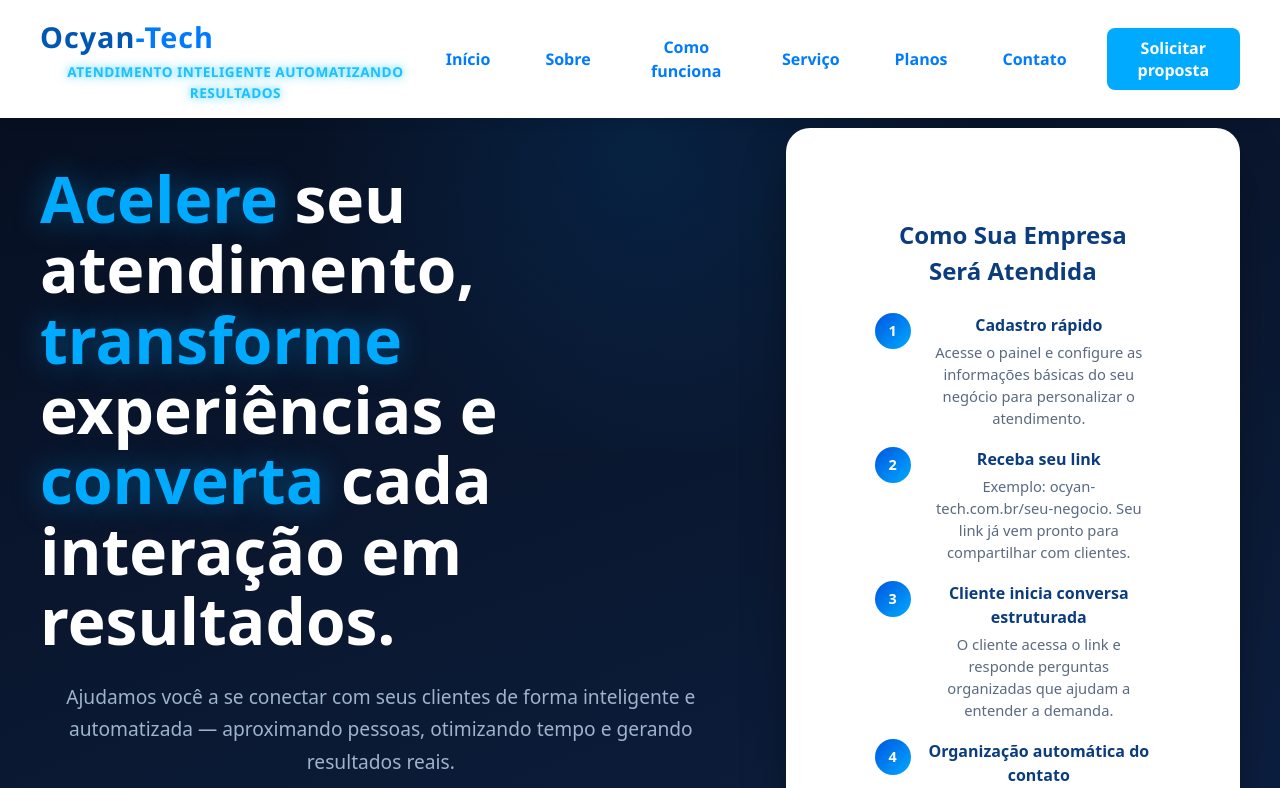
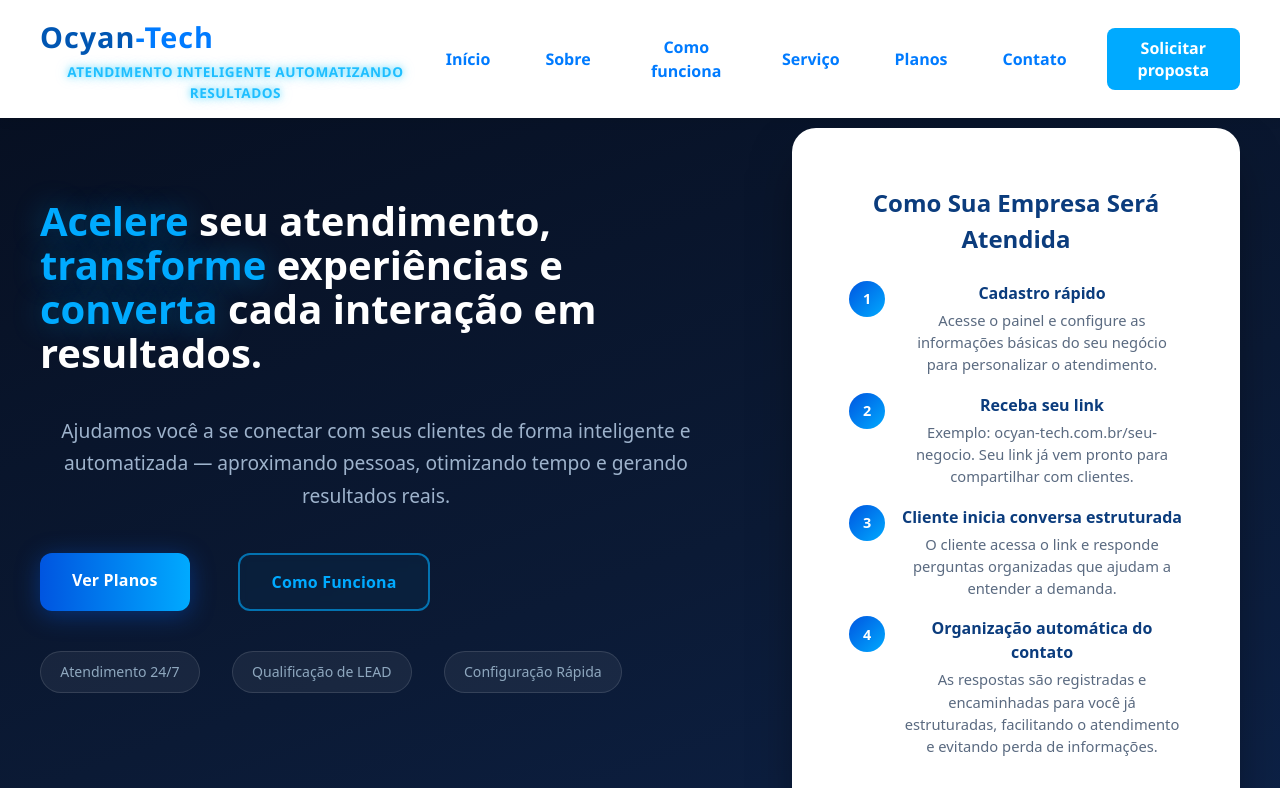
Before and after one commit to OcimarPrado/Frontend-ProjetoA, a React (Vite) app: page / in a window 1280 px wide. Shown: the top 788 px of the page. Built offline with nearby package versions, Linux system fonts and the light colour scheme.

Commit message:
ajuste hero

```diff
--- a/src/components/Hero.tsx
+++ b/src/components/Hero.tsx
@@ -9,22 +9,50 @@ const Hero: React.FC = () => {
           <h1>
             <span className="highlight">Acelere</span> seu atendimento,{" "}
             <span className="highlight">transforme</span> experiências e{" "}
-            <span className="highlight">converta</span> cada interação em resultados.
+            <span className="highlight">converta</span> cada interação em
+            resultados.
           </h1>
 
           <p className="hero-description">
-            Ajudamos você a se conectar com seus clientes de forma inteligente e automatizada — aproximando pessoas, otimizando tempo e gerando resultados reais.
+            Ajudamos você a se conectar com seus clientes de forma inteligente e
+            automatizada — aproximando pessoas, otimizando tempo e gerando
+            resultados reais.
           </p>
 
           <div className="hero-cta">
-            <a href="#planos" className="btn-primary">Ver Planos</a>
-            <a href="#como-funciona" className="btn-secondary">Como Funciona</a>
+            <a href="#planos" className="btn-primary">
+              Ver Planos
+            </a>
+            <a href="#como-funciona" className="btn-secondary">
+              Como Funciona
+            </a>
           </div>
 
+          {/* Seção de Badges com Tooltip */}
           <div className="hero-features">
-            <div className="feature-badge">Atendimento 24/7</div>
-            <div className="feature-badge">Qualificação de LEAD</div>
-            <div className="feature-badge">Configuração Rápida</div>
+            <div
+              className="feature-badge"
+              tabIndex={0}
+              data-tooltip="Sua empresa nunca dorme. Nosso sistema responde clientes instantaneamente a qualquer hora do dia ou da noite."
+            >
+              Atendimento 24/7
+            </div>
+
+            <div
+              className="feature-badge"
+              tabIndex={0}
+              data-tooltip="Filtre curiosos e foque em quem realmente quer comprar através de perguntas estratégicas automatizadas."
+            >
+              Qualificação de LEAD
+            </div>
+
+            <div
+              className="feature-badge"
+              tabIndex={0}
+              data-tooltip="Em menos de 10 minutos seu link está pronto para ser divulgado e começar a captar clientes."
+            >
+              Configuração Rápida
+            </div>
           </div>
         </div>
 
@@ -35,7 +63,10 @@ const Hero: React.FC = () => {
               <div className="step-number">1</div>
               <div className="step-content">
                 <strong>Cadastro rápido</strong>
-                <p>Acesse o painel e configure as informações básicas do seu negócio para personalizar o atendimento.</p>
+                <p>
+                  Acesse o painel e configure as informações básicas do seu
+                  negócio para personalizar o atendimento.
+                </p>
               </div>
             </div>
 
@@ -43,7 +74,10 @@ const Hero: React.FC = () => {
               <div className="step-number">2</div>
               <div className="step-content">
                 <strong>Receba seu link</strong>
-                <p>Exemplo: ocyan-tech.com.br/seu-negocio. Seu link já vem pronto para compartilhar com clientes.</p>
+                <p>
+                  Exemplo: ocyan-tech.com.br/seu-negocio. Seu link já vem pronto
+                  para compartilhar com clientes.
+                </p>
               </div>
             </div>
 
@@ -51,7 +85,10 @@ const Hero: React.FC = () => {
               <div className="step-number">3</div>
               <div className="step-content">
                 <strong>Cliente inicia conversa estruturada</strong>
-                <p>O cliente acessa o link e responde perguntas organizadas que ajudam a entender a demanda.</p>
+                <p>
+                  O cliente acessa o link e responde perguntas organizadas que
+                  ajudam a entender a demanda.
+                </p>
               </div>
             </div>
 
@@ -59,7 +96,11 @@ const Hero: React.FC = () => {
               <div className="step-number">4</div>
               <div className="step-content">
                 <strong>Organização automática do contato</strong>
-                <p>As respostas são registradas e encaminhadas para você já estruturadas, facilitando o atendimento e evitando perda de informações.</p>
+                <p>
+                  As respostas são registradas e encaminhadas para você já
+                  estruturadas, facilitando o atendimento e evitando perda de
+                  informações.
+                </p>
               </div>
             </div>
           </div>
--- a/src/styles/Hero.css
+++ b/src/styles/Hero.css
@@ -1,32 +1,24 @@
 .hero {
   background: linear-gradient(160deg, #060e1f 0%, #0b1a35 60%, #0d2248 100%);
   color: #fff;
-  /* Aumentei o padding superior para não colidir com o menu fixo */
   padding: 8rem 1.5rem 4rem;
   display: flex;
   justify-content: center;
-  align-items: center; /* Centraliza verticalmente o conteúdo */
-  min-height: 100vh; /* Use vh para maior compatibilidade se svh falhar */
+  align-items: center;
+  min-height: 50vh;
   position: relative;
   overflow: hidden;
 }
-/* Glow decorativo de fundo */
+
 .hero::before {
   content: '';
   position: absolute;
-  top: -150px;
-  left: 50%;
-  transform: translateX(-50%);
-  width: 750px;
-  height: 600px;
-  background: radial-gradient(circle, rgba(0, 140, 255, 0.12) 0%, transparent 70%);
-  pointer-events: none;
 }
 
 .hero-inner {
   display: grid;
   grid-template-columns: 1.2fr 0.8fr; /* Dá um pouco mais de espaço para o texto */
-  gap: 4rem;
+  gap: 5rem;
   max-width: 1200px;
   width: 100%;
   align-items: center; /* Alinha o texto e o card horizontalmente */
@@ -34,9 +26,10 @@
 }
 
 .hero h1 {
-  font-size: clamp(2.5rem, 5vw, 4rem);
+  font-size: clamp(2.5rem, 3vw, 1rem);
   font-weight: 800;
-  margin-bottom: 1.5rem;
+  margin-bottom:2.5rem;
+  margin-top: -50px;
   line-height: 1.;
   text-align: left; /* Garante alinhamento à esquerda no desktop */
 }
@@ -55,7 +48,7 @@
 
 .hero-cta {
   display: flex;
-  gap: 1rem;
+  gap: 3rem;
   margin-bottom: 2.5rem;
   flex-wrap: wrap;
 }
@@ -96,19 +89,81 @@
 
 .hero-features {
   display: flex;
-  gap: 0.6rem;
+  gap: 3rem;
   flex-wrap: wrap;
+}
+
+/* =====================
+   FEATURE BADGES COM TOOLTIP
+   ===================== */
+.hero-features {
+  display: flex;
+  gap: 2rem;
+  flex-wrap: wrap;
+  position: relative;
 }
 
 .feature-badge {
   background: rgba(255, 255, 255, 0.06);
   border: 1px solid rgba(255, 255, 255, 0.12);
   border-radius: 999px;
-  padding: 0.45rem 1.1rem;
+  padding: .6rem 1.2rem; /* Ajustado para formato pílula */
   font-size: 0.88rem;
   color: #8fa8bf;
   transition: all 0.3s ease;
-  cursor: default;
+  cursor: help; /* Indica que há uma informação extra */
+  position: relative; /* Necessário para o tooltip */
+}
+
+/* O "Card" explicativo que fica escondido */
+.feature-badge::after {
+  content: attr(data-tooltip); /* Pega o texto do HTML */
+  position: absolute;
+  bottom: 140%;
+  left: 50%;
+  transform: translateX(-50%) translateY(10px);
+  background: #0d2248; /* Cor interna do seu Hero */
+  color: #fff;
+  padding: 12px;
+  border-radius: 12px;
+  font-size: 0.8rem;
+  width: 200px;
+  text-align: center;
+  line-height: 1.4;
+  box-shadow: 0 10px 30px rgba(0, 0, 0, 0.5);
+  border: 1px solid rgba(0, 170, 255, 0.3);
+  pointer-events: none;
+  opacity: 0;
+  visibility: hidden;
+  transition: all 0.3s ease;
+  z-index: 100;
+  white-space: normal; /* Permite quebra de linha no texto explicativo */
+}
+
+/* Triângulo do balão */
+.feature-badge::before {
+  content: '';
+  position: absolute;
+  bottom: 10%;
+  left: 50%;
+  transform: translateX(-50%);
+  border-width: 10px 10px 10px;
+  border-style: solid;
+  border-color: rgba(0, 170, 255, 0.3) transparent transparent transparent;
+  opacity: 0;
+  visibility: hidden;
+  transition: all 0.3s ease;
+  z-index: 101;
+}
+
+/* Mostrar ao passar o mouse ou focar (clique mobile) */
+.feature-badge:hover::after,
+.feature-badge:focus::after,
+.feature-badge:hover::before,
+.feature-badge:focus::before {
+  opacity: 1;
+  visibility: visible;
+  transform: translateX(-50%) translateY(180%);
 }
 
 .feature-badge:hover {
@@ -121,7 +176,7 @@
 .info-box {
   background: rgba(255, 255, 255, 1);
   color: #0b3c7d;
-  padding: 5.5rem;
+  padding: 3.5rem;
   border-radius: 24px;
   box-shadow: 0 25px 50px -12px rgba(0, 0, 0, 0.5);
   border: 1px solid rgba(255, 255, 255, 0.1);
```
